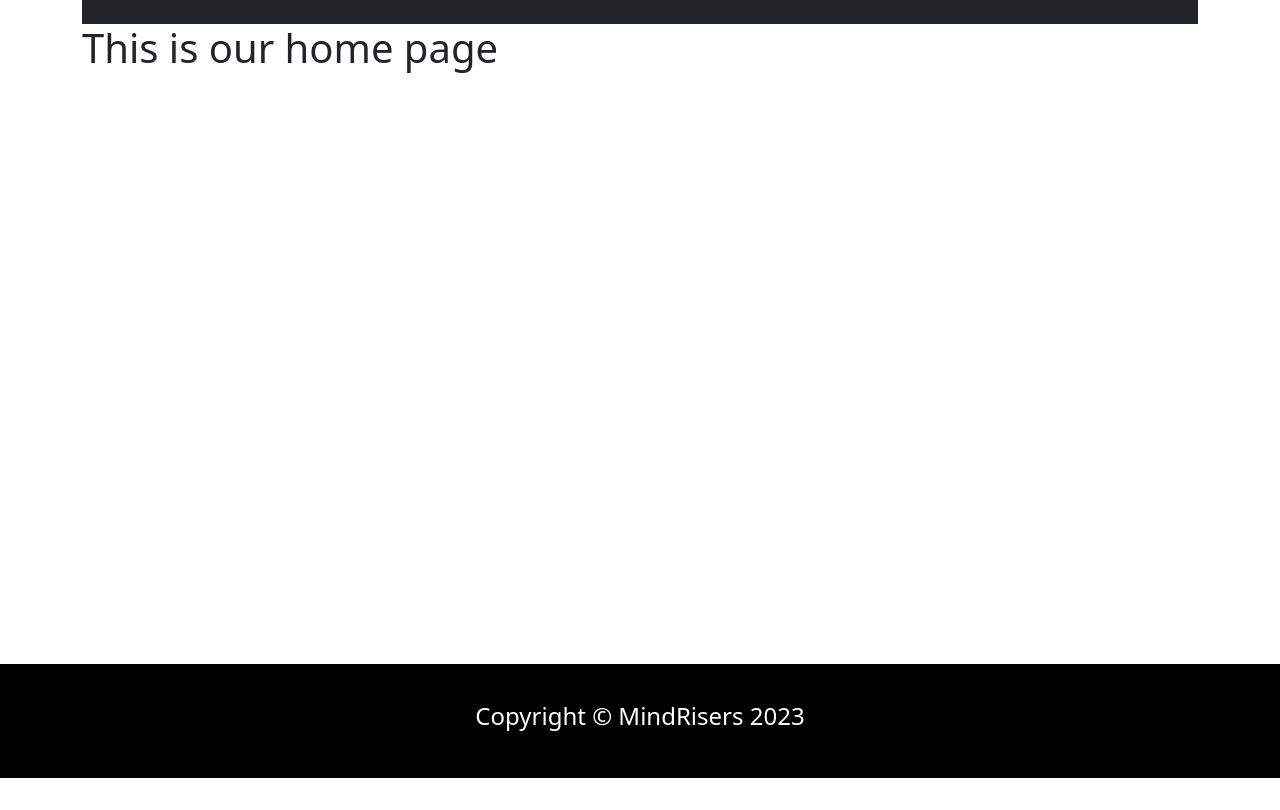
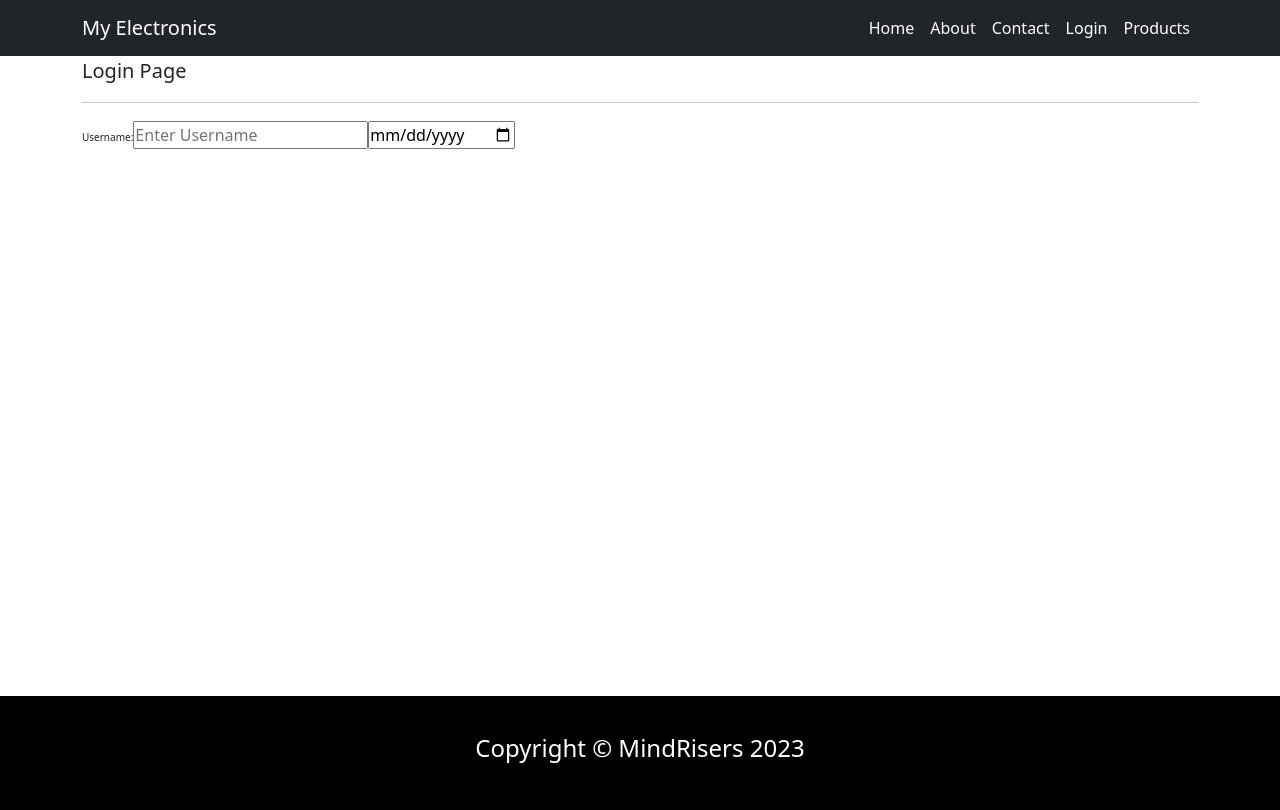
Before and after one commit to sixdgt/react-project-ecom, a React (Create React App) app: page /login in a window 1280 px wide. Built offline with nearby package versions, Linux system fonts and the light colour scheme.

Commit message:
navbar modified & router implemented

```diff
--- a/package.json
+++ b/package.json
@@ -10,6 +10,7 @@
     "react": "^18.2.0",
     "react-bootstrap": "^2.7.2",
     "react-dom": "^18.2.0",
+    "react-router-dom": "^6.8.1",
     "react-scripts": "5.0.1",
     "web-vitals": "^2.1.4"
   },
--- a/src/App.js
+++ b/src/App.js
@@ -1,18 +1,15 @@
 import './App.css';
-import Header from './components/Header';
-import Footer from './components/Footer';
-import {Container} from 'react-bootstrap';
+import {Routes, Route} from 'react-router-dom'
+import Login from './pages/Login';
+import Home from './pages/Home';
 
 function App() {
   return (
     <div className="App">
-      <Header />
-      <main>
-        <Container>
-          <h1>This is our home page</h1>
-        </Container>
-      </main>
-      <Footer />
+      <Routes>
+        <Route path='/' element={<Home />} />
+        <Route path='/login' element={<Login />} />
+      </Routes>
     </div>
   );
 }
--- a/src/components/Header.jsx
+++ b/src/components/Header.jsx
@@ -1,13 +1,10 @@
 import React from 'react'
-import { Container } from 'react-bootstrap';
 import NavigationBar from './NavigationBar';
 
 export default function Header() {
     return (
         <header>
-            <Container>
-                <NavigationBar />
-            </Container>
+            <NavigationBar />
         </header>
     )
 }
--- a/src/components/NavigationBar.jsx
+++ b/src/components/NavigationBar.jsx
@@ -3,12 +3,19 @@ import {Container, Nav, Navbar} from 'react-bootstrap'
 
 export default function NavigationBar() {
     return (
-        <nav>
-            <Nav className='bg-dark'>
+        <div className='custom-nav'>
+            <Navbar className='bg-dark' expand="lg">
                 <Container>
                     <Navbar.Brand>My Electronics</Navbar.Brand>
+                    <Nav>
+                        <Nav.Link href='/'>Home</Nav.Link>
+                        <Nav.Link>About</Nav.Link>
+                        <Nav.Link>Contact</Nav.Link>
+                        <Nav.Link href='/login'>Login</Nav.Link>
+                        <Nav.Link>Products</Nav.Link>
+                    </Nav>
                 </Container>
-            </Nav>
-        </nav>
+            </Navbar>
+        </div>
     )
 }
--- a/src/custom.css
+++ b/src/custom.css
@@ -1,6 +1,11 @@
 main {
     min-height: 80vh !important;
 }
+
+.navbar-brand, .nav-link {
+    color: white !important;
+}
+
 
 /* footer css */
 .footer {
--- a/src/index.js
+++ b/src/index.js
@@ -3,10 +3,13 @@ import ReactDOM from 'react-dom/client';
 import App from './App';
 import 'bootstrap/dist/css/bootstrap.min.css';
 import './custom.css';
+import { BrowserRouter } from 'react-router-dom';
 
 const root = ReactDOM.createRoot(document.getElementById('root'));
 root.render(
   <React.StrictMode>
-    <App />
+    <BrowserRouter>
+      <App />
+    </BrowserRouter>
   </React.StrictMode>
 );
--- /dev/null
+++ b/src/pages/Home.jsx
@@ -0,0 +1,18 @@
+import React from 'react'
+import Header from '../components/Header'
+import Footer from '../components/Footer'
+import {Container} from 'react-bootstrap'
+
+export default function Home() {
+    return (
+        <div>
+            <Header />
+                <main>
+                    <Container>
+                        <h1>This is home page</h1>
+                    </Container>
+                </main>
+            <Footer />
+        </div>
+    )
+}
--- a/src/pages/Login.jsx
+++ b/src/pages/Login.jsx
@@ -2,22 +2,19 @@ import React from 'react'
 import Title from '../components/Title'
 import '../App.css'
 import Input from '../components/Input'
+import Header from '../components/Header';
+import Footer from '../components/Footer';
+import {Container} from 'react-bootstrap'
 
 export default function Login() {
-
-    const customStyle = {
-        fontSize: '20px',
-        background: 'black',
-        color: 'white',
-        margin: '2rem',
-        padding: '4rem'
-    }
-
     return (
         <div>
+            <Header />
+            <main>
+                <Container>
                     <Title classes={"title"} text={"Login Page"} />
                     <hr />
-            <div style={customStyle}>
+                    <div>
                         <label
                             style={{fontSize: '20px'}}
                         >
@@ -34,6 +31,9 @@ export default function Login() {
                             placeholder={""}
                         />
                 </div>
+                </Container>
+            </main>
+            <Footer />
         </div>
     )
 }
```
Also changed, not shown: src/pages/Master.jsx (added, +15 -0 lines), 1 other file (tests, documents, lock files or other folders). Lines whose indentation alone changed are shown as unchanged.
